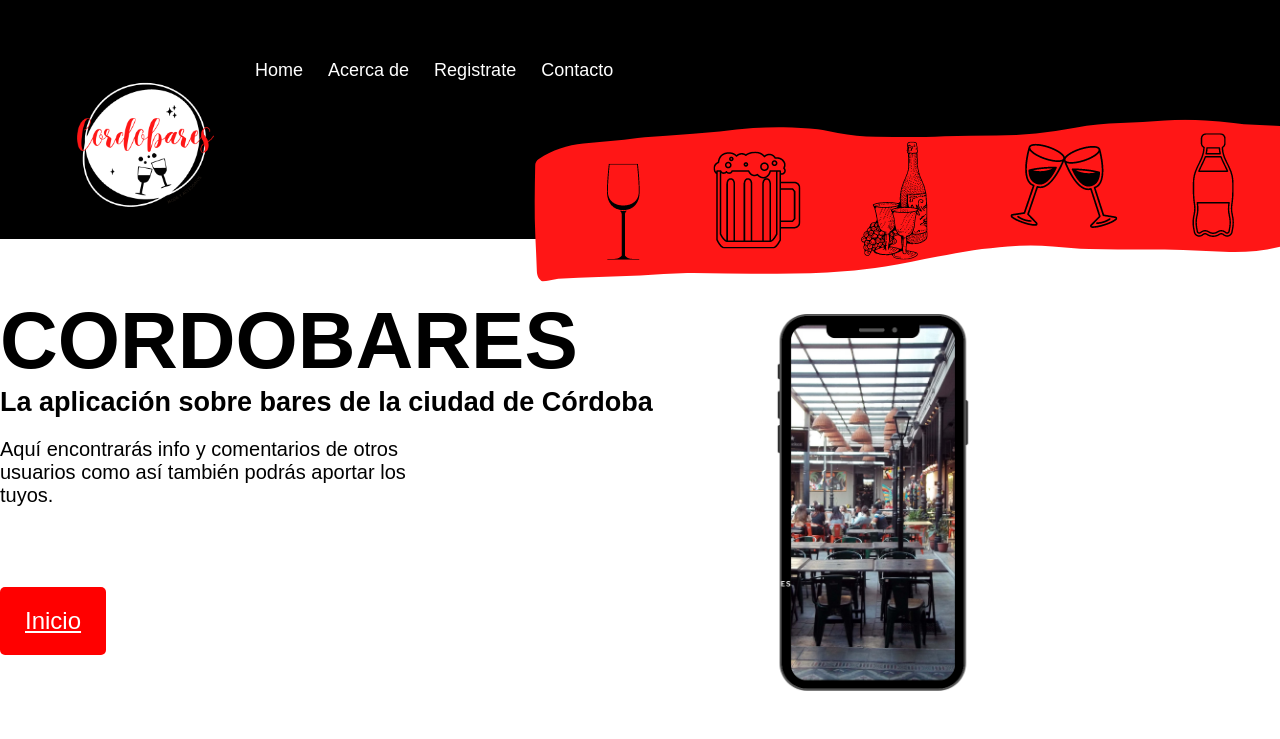
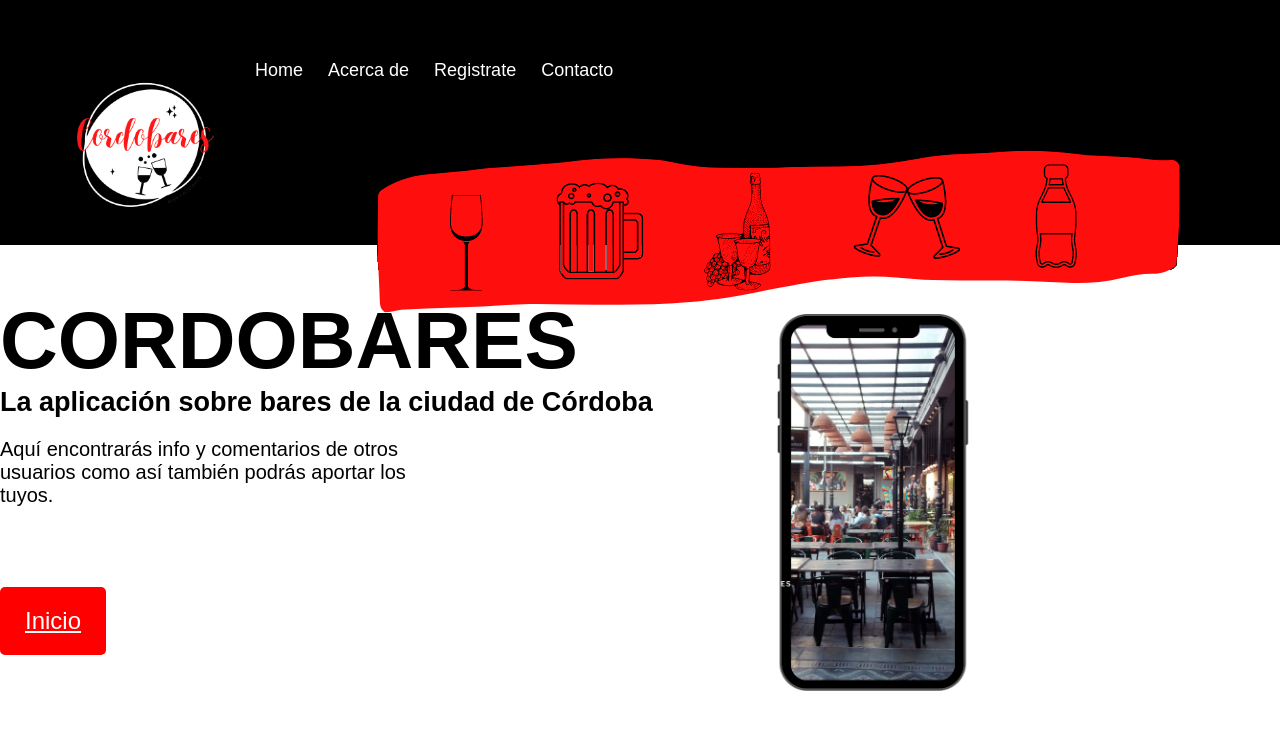
Before and after one commit to gonzaloijuarez/Proyecto-FullStack, a plain HTML site: page front/index.html in a window 1280 px wide. Shown: the top 739 px of the page. Drawn offline with Linux system fonts and the light colour scheme.

Commit message:
Recortar dibujos con fondo rojo

```diff
--- a/front/css/main.css
+++ b/front/css/main.css
@@ -9,11 +9,12 @@ body {
 }
 
 header {
-  background-image: url(../img/fondo2.png);
+  background-color: black;
+  margin-bottom: 50px;
 }
 
-#main-container header #menu {
-  padding: 50px;
+header #menu {
+  padding: 50px 50px 0 50px;
 }
 
 header #menu ul {
@@ -36,6 +37,16 @@ header #menu ul li a:hover {
 }
 
 /****************************************** */
+
+#main-container {
+  position: relative;
+}
+
+#main-container > img {
+  position: absolute;
+  right: 100px;
+  top: 150px;
+}
 
 #main-container main {
   margin: 0 auto;
--- a/front/index.html
+++ b/front/index.html
@@ -10,6 +10,7 @@
 <body>
 
     <div id="main-container">
+        <img src="./img/dibujos.png" alt="Dibujos">
         <header>
             <div id="menu">
                 <ul>
```
Also changed, not shown: front/img/dibujos.png (added).
